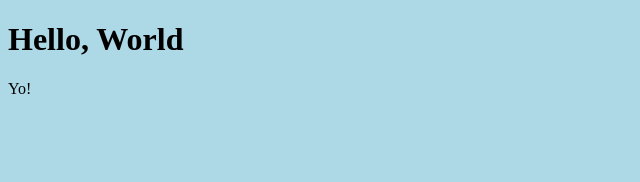
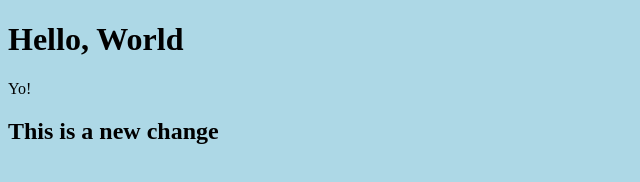
Before and after one commit to atotheb87/urban-robot, a plain HTML site: page index.html in a window 1280 px wide. Shown: the whole page, without its empty margins (0-640 px from the left). Drawn offline with Linux system fonts and the light colour scheme.

Commit message:
A new change for the website

```diff
--- a/index.html
+++ b/index.html
@@ -10,5 +10,6 @@
     <body>
         <h1>Hello, World</h1>
         <p>Yo!</p>
+        <h2>This is a new change</h2>
     </body>
 </html>
```
